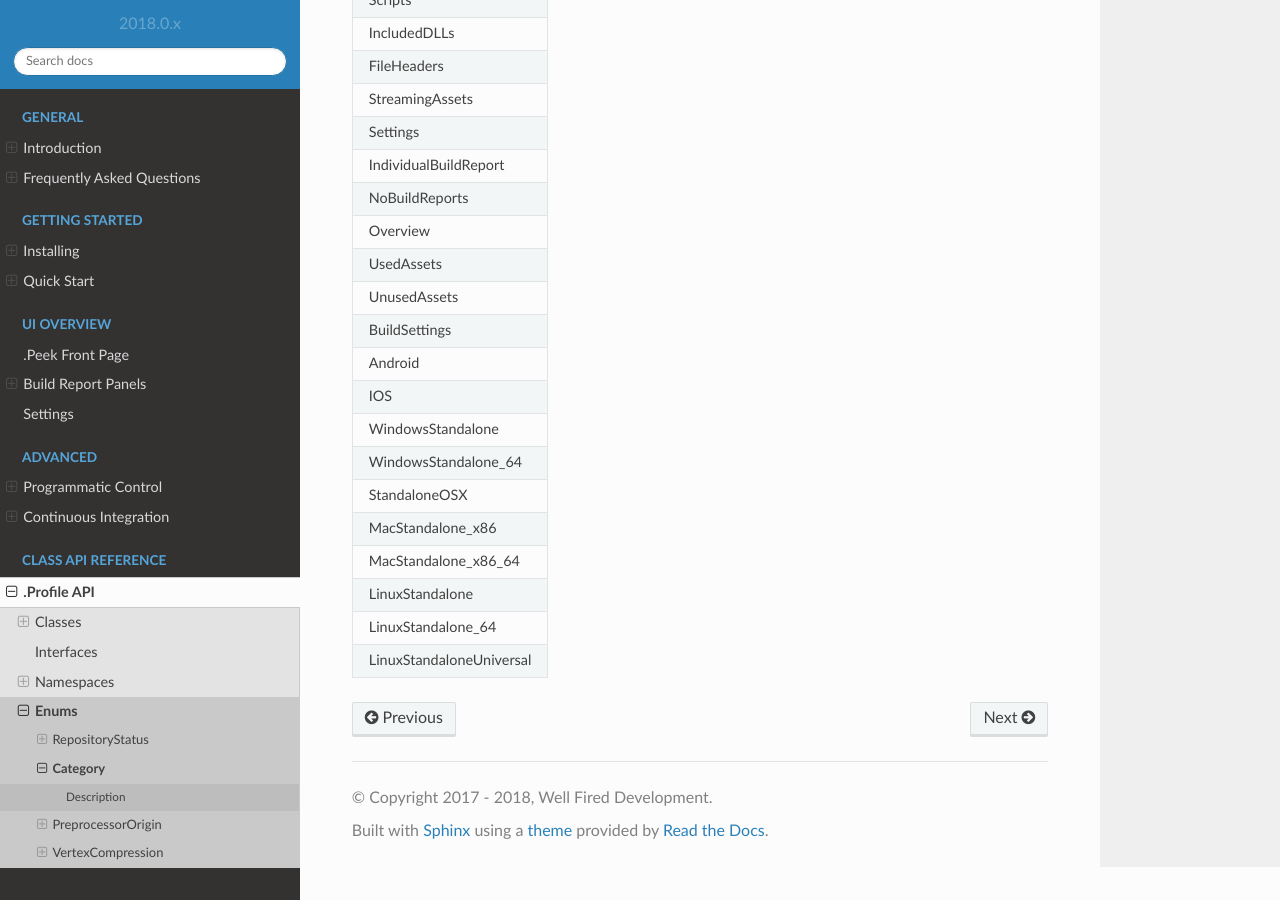
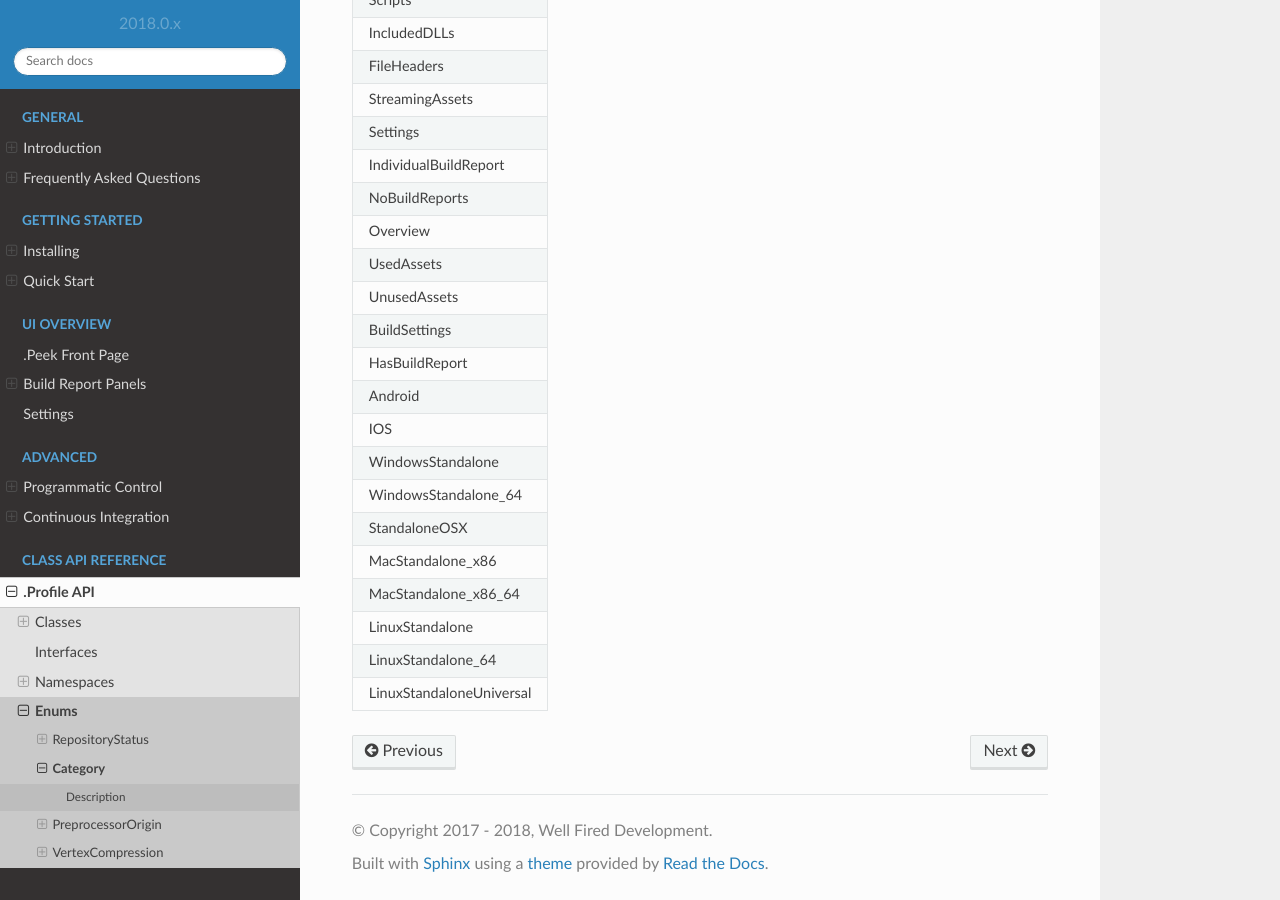
Before and after one commit to WellFiredDevelopment/dotPeekDocumentation, a Sphinx documentation site: the page built from sphinx/source/api/enums/enum_enumwellfired_peek_data.rst, in a window 1280 px wide and 900 px high, scrolled down 544 px. Built offline with Sphinx 7.4.7 and the Read the Docs theme 2.0.0, drawn with Linux system fonts in a browser that asks for light colours.

Commit message:
AutoBuildDocumentation

```diff
--- a/sphinx/source/api/enums/enum_enumwellfired_peek_data.rst
+++ b/sphinx/source/api/enums/enum_enumwellfired_peek_data.rst
@@ -49,6 +49,8 @@ Description
 +---------------------------+
 |BuildSettings              |
 +---------------------------+
+|HasBuildReport             |
++---------------------------+
 |Android                    |
 +---------------------------+
 |IOS                        |
```
